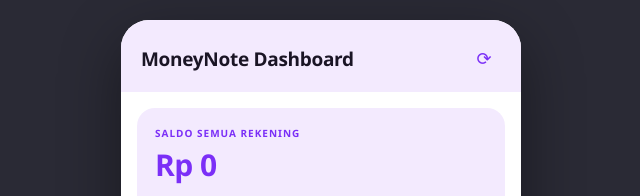
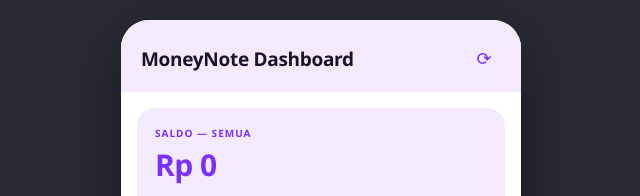
Before and after one commit to ilhamnomekanik/NoteMoney, a plain HTML site: page index.html in a window 1280 px wide. Shown: the top 196 px of the page, 319-959 px from the left. Drawn offline with Linux system fonts and the light colour scheme.

Commit message:
Add files via upload

```diff
--- a/index.html
+++ b/index.html
@@ -3,6 +3,9 @@
 <head>
 <meta charset="UTF-8">
 <meta name="viewport" content="width=device-width, initial-scale=1.0">
+<link rel="manifest" href="manifest.json">
+<meta name="mobile-web-app-capable" content="yes">
+<meta name="apple-mobile-web-app-capable" content="yes">
 <title>MoneyNote — Catatan Keuangan</title>
 <style>
   /* ============================================
@@ -563,7 +566,7 @@
     <!-- ===== HALAMAN UTAMA ===== -->
     <div class="page active" id="page-utama">
       <div class="balance-card">
-        <div class="balance-label">Saldo Semua Rekening</div>
+        <div class="balance-label" id="balance-label">SALDO — Semua</div>
         <div class="balance-amount" id="total-balance">Rp 0</div>
         <div class="balance-row">
           <div class="balance-mini">
@@ -919,11 +922,15 @@
    RENDER UTAMA — dipanggil tiap ada perubahan
    ============================================================ */
 function render() {
-  const totalIn = transactions.filter(t => t.type === 'in').reduce((s, t) => s + t.amount, 0);
-  const totalOut = transactions.filter(t => t.type === 'out').reduce((s, t) => s + t.amount, 0);
+  // filter ikut tab waktu yang aktif
+  const filtered = transactions.filter(passesTimeFilter);
+  const totalIn = filtered.filter(t => t.type === 'in').reduce((s, t) => s + t.amount, 0);
+  const totalOut = filtered.filter(t => t.type === 'out').reduce((s, t) => s + t.amount, 0);
   const balance = totalIn - totalOut;
 
-  // --- Kartu saldo ---
+  // --- Kartu saldo (ikut filter waktu) ---
+  const labelMap = { semua: 'Semua', hari: 'Hari Ini', minggu: 'Minggu Ini', bulan: 'Bulan Ini' };
+  document.getElementById('balance-label').textContent = 'SALDO — ' + labelMap[timeFilter];
   document.getElementById('total-balance').textContent = rupiah(balance);
   document.getElementById('mini-income').textContent = rupiah(totalIn);
   document.getElementById('mini-expense').textContent = rupiah(totalOut);
@@ -1253,6 +1260,7 @@
   goPage('utama');
 }
 init();
+if ("serviceWorker" in navigator) { navigator.serviceWorker.register("sw.js"); }
 </script>
 </body>
 </html>
```
